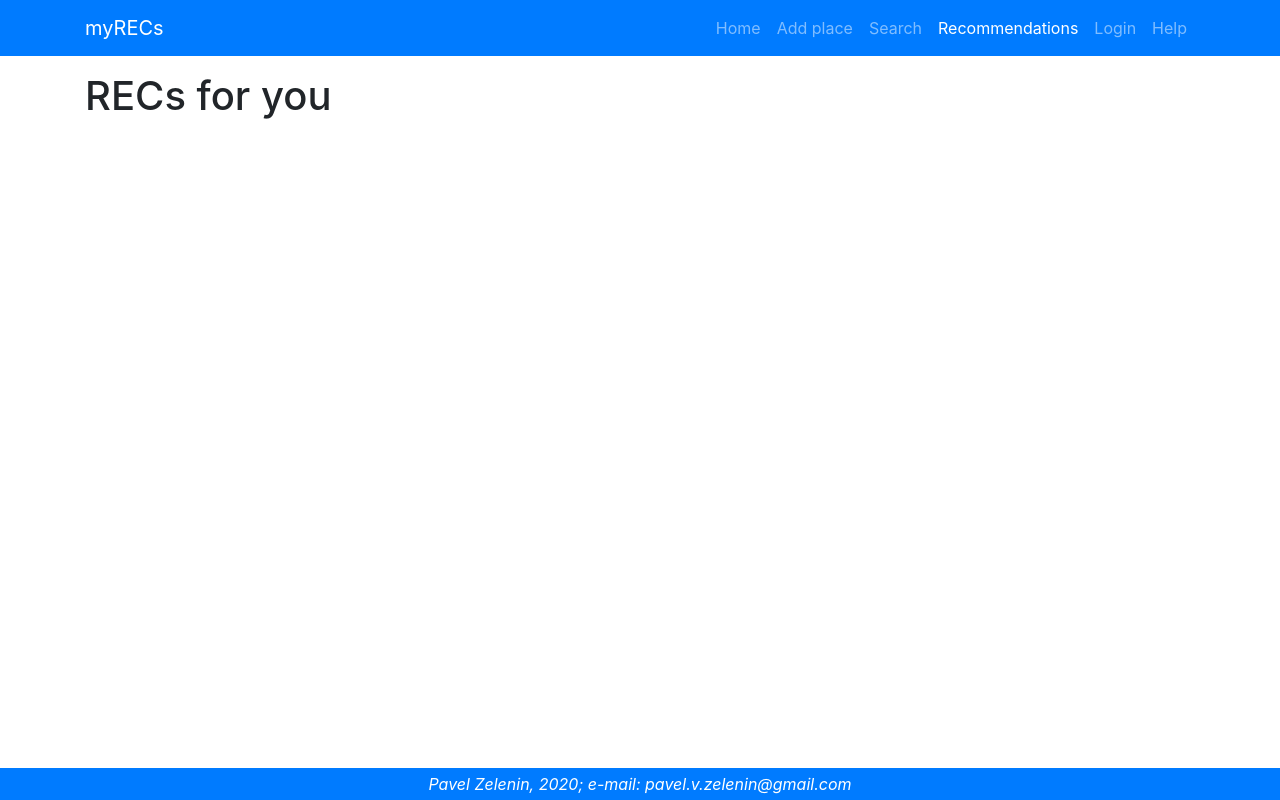
After one commit to pavzel/myRECs, a Flask app: page /recommend in a window 1280 px wide. The commit adds this page. Run offline with Flask 2, Linux system fonts and the light colour scheme; data that the repository does not hold is empty; some libraries are stand-ins or nearby versions.

Commit message:
Added extraction of relevant data for recommendations

```diff
--- a/app.py
+++ b/app.py
@@ -213,6 +213,7 @@ def update_place(place_id):
 
     return redirect(url_for('display_places', page_number=params["curr_page"]))
 
+
 @app.route('/add_place')
 def add_place():
     global params
@@ -339,6 +340,7 @@ def insert_user():
         return redirect(url_for('login', login_problem = False))
     return render_template("signup.html", params = params, signup_problem = True)
 
+
 @app.route('/help')
 def help():
     global params
@@ -346,6 +348,42 @@ def help():
     params['nav_active_curr'] = ["", "", "", "", "", "active"]
     return render_template('help.html', params=params)
 
+
+@app.route('/recommend')
+def recommend():
+    global params
+    # Extract data about all places
+    place_list = []
+    place_dict = {}
+    places = mongodb.db.myRecPlaces.find()
+    for place in places:
+        place_list.append(place['_id'])
+        place_dict[place['_id']] = place['users']
+    # Extract data about all users
+    user_list = []
+    user_dict = {}
+    users = mongodb.db.users.find()
+    for user in users:
+        user_list.append(user['username'])
+        user_dict[user['username']] = {}
+    # Extract relevant data about all users and all places
+    for place_id in place_dict:
+        users_in_place = place_dict[place_id]
+        for username in user_dict:
+            try:
+                user_in_place = users_in_place[username]
+            except:
+                pass
+            else:
+                user_dict[username][place_id] = {
+                    'is_visited': user_in_place['is_visited'],
+                    'opinion': user_in_place['my_opinion']
+                }
+    # Set display parameters
+    params['nav_active_curr'] = ["", "", "", "active", "", ""]
+    return render_template('recommend.html', params=params, users=user_dict)
+
+
 if __name__ == '__main__':
     app.run(host=os.environ.get('IP'),
             port=os.environ.get('PORT'),
--- a/templates/base.html
+++ b/templates/base.html
@@ -36,7 +36,11 @@
                 <a class="nav-link" href="{{ url_for('search') }}">Search</a>
             </li>
             <li class="nav-item {{ params.nav_active_curr[3] }}">
-                <a class="nav-link" href="">Recommendations</a>
+                {% if params.logged_in_user == '' %}
+                    <a class="nav-link" href="{{ url_for('login', login_problem = False) }}">Recommendations</a>
+                {% else %}
+                    <a class="nav-link" href="{{ url_for('recommend') }}">Recommendations</a>
+                {% endif %}
             </li>
             <li class="nav-item {{ params.nav_active_curr[4] }}">
                 {% if params.logged_in_user == '' %}
--- /dev/null
+++ b/templates/recommend.html
@@ -0,0 +1,16 @@
+{% extends 'base.html' %}
+
+{% block content %}
+<br>
+<div class="container">
+    <div class="row my-5">
+        <div class="col">
+            <h1>RECs for you</h1>
+            {% for user in users %}
+                <p>{{ user }}: {{ users[user] }}</p>
+            {% endfor %}
+        </div>
+    </div>
+</div>
+<br>
+{% endblock %}
```
